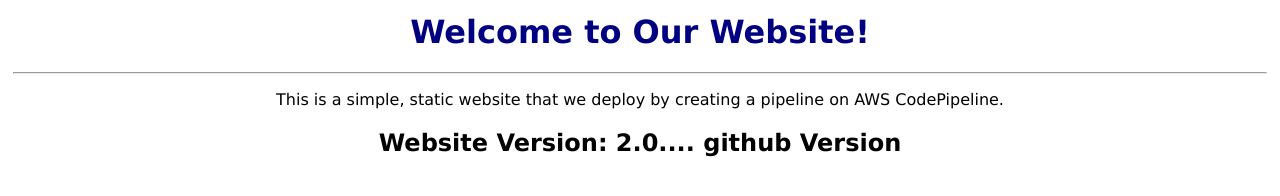
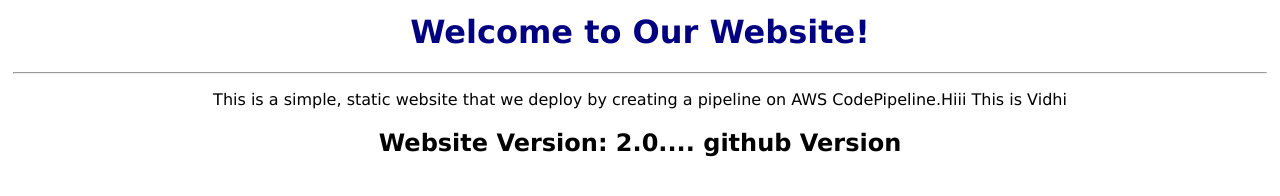
Before and after one commit to Vidhi-mathur-dev/static-webdemo, a plain HTML site: page my-website/index.html in a window 1280 px wide. Drawn offline with Linux system fonts and the light colour scheme.

Commit message:
Update index.html

```diff
--- a/my-website/index.html
+++ b/my-website/index.html
@@ -5,7 +5,7 @@
     <body style="text-align:center;font-family:Verdana;margin:1%;">
         <h1 style="color:navy">Welcome to Our Website!</h1>
         <hr>
-        <p>This is a simple, static website that we deploy by creating a pipeline on AWS CodePipeline.</p>
+        <p>This is a simple, static website that we deploy by creating a pipeline on AWS CodePipeline.Hiii This is Vidhi</p>
         <h2>Website Version: 2.0.... github Version </h2>
     </body>
 </html>
```
